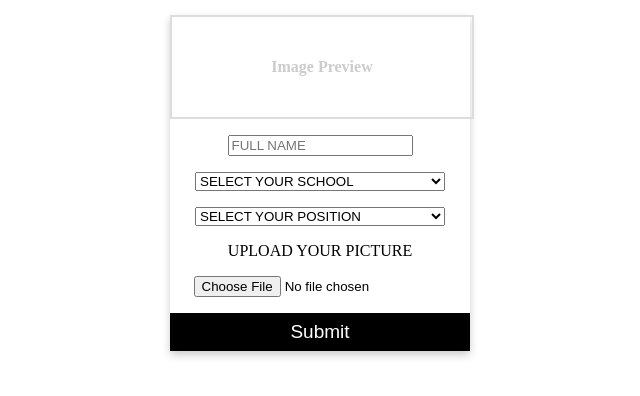
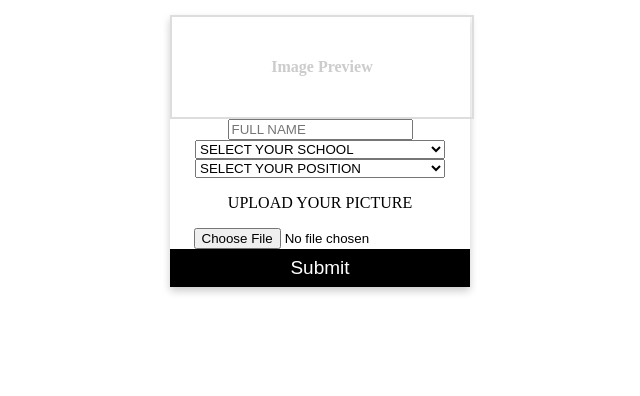
Before and after one commit to nationalgrasagsenate/nationalgrasagsenate.github.io, a plain HTML site: page index.html in a window 1280 px wide. Shown: the whole page, without its empty margins (320-960 px from the left). Drawn offline with Linux system fonts and the light colour scheme.

Commit message:
Update index.html
new wdits

```diff
--- a/index.html
+++ b/index.html
@@ -67,9 +67,9 @@
   <input type="hidden" value="" name="filename" id="filename">
 
 
-<p><input name="name" id="name" type="text" placeholder="FULL NAME" required="required"></p>
+<input name="name" id="name" type="text" placeholder="FULL NAME" required="required">
 
-<P>
+
   <select name="school" id="school" style="width: 250px;" required="required">
     <option value="">SELECT YOUR SCHOOL</option>
     <option value="KWAME NKRUMAH UNIVERSITY OF SCIENCE AND TECHNOLOGY">KWAME NKRUMAH UNIVERSITY OF SCIENCE AND TECHNOLOGY</option>
@@ -89,9 +89,9 @@
     <option value="UNIVERSITY OF PROFESSIONAL STUDIES">UNIVERSITY OF PROFESSIONAL STUDIES</option>
     <option value="TAKORADI TECHNICAL UNIVERSITY">TAKORADI TECHNICAL UNIVERSITY</option>
   </select>
-</P>
 
-<P>
+
+
   <select name="position" id="position" style="width: 250px;" required="required">
     <option value="">SELECT YOUR POSITION</option>
     <option value="PRESIDENT">PRESIDENT</option>
@@ -102,12 +102,14 @@
     <option value="ELDER STATESMAN">ELDER STATESMAN</option>
 
   </select>
-</P>
 
-</form>
+
 	<p>UPLOAD YOUR PICTURE</p>
 <input required id="attach" name="attach" type="file"/>
-<p><button onclick="UploadFile();">Submit</button></p>
+	<button type="submit" onclick="UploadFile();">Submit</button>
+	</form>
+
+
 
 </div>
 
```
